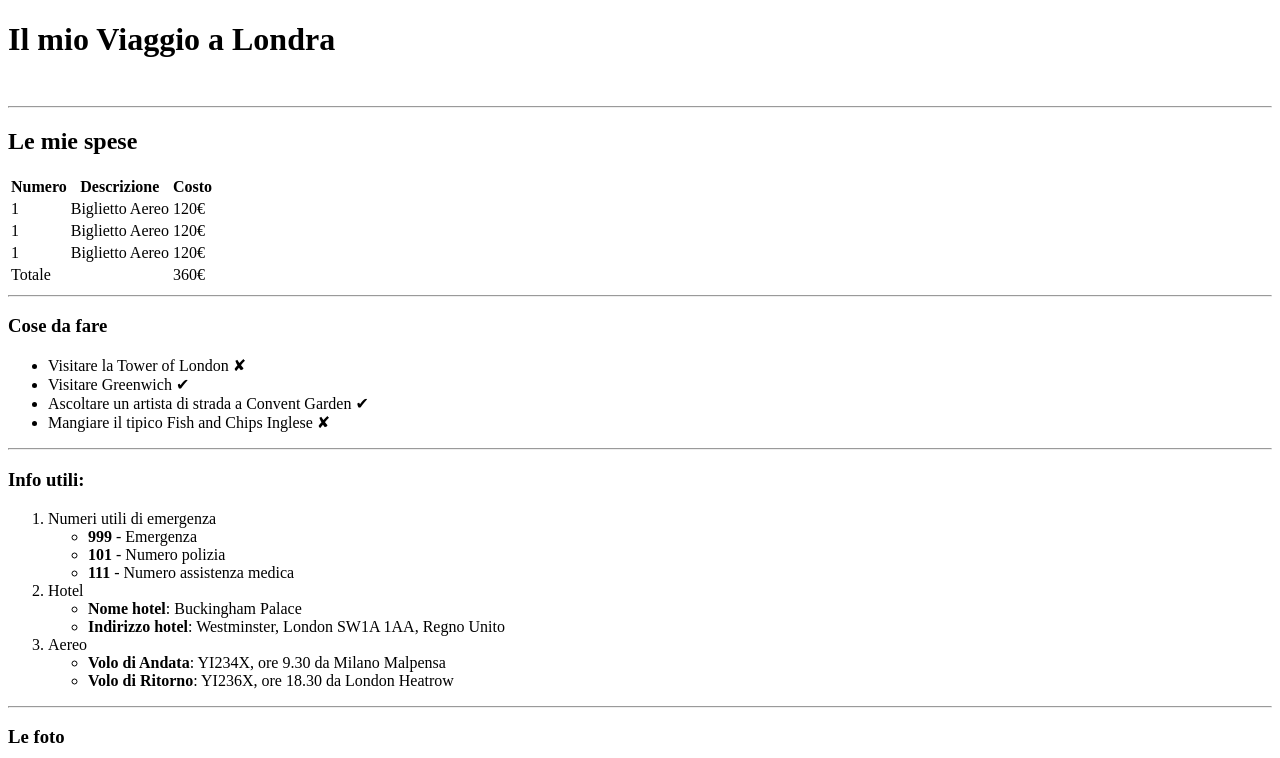
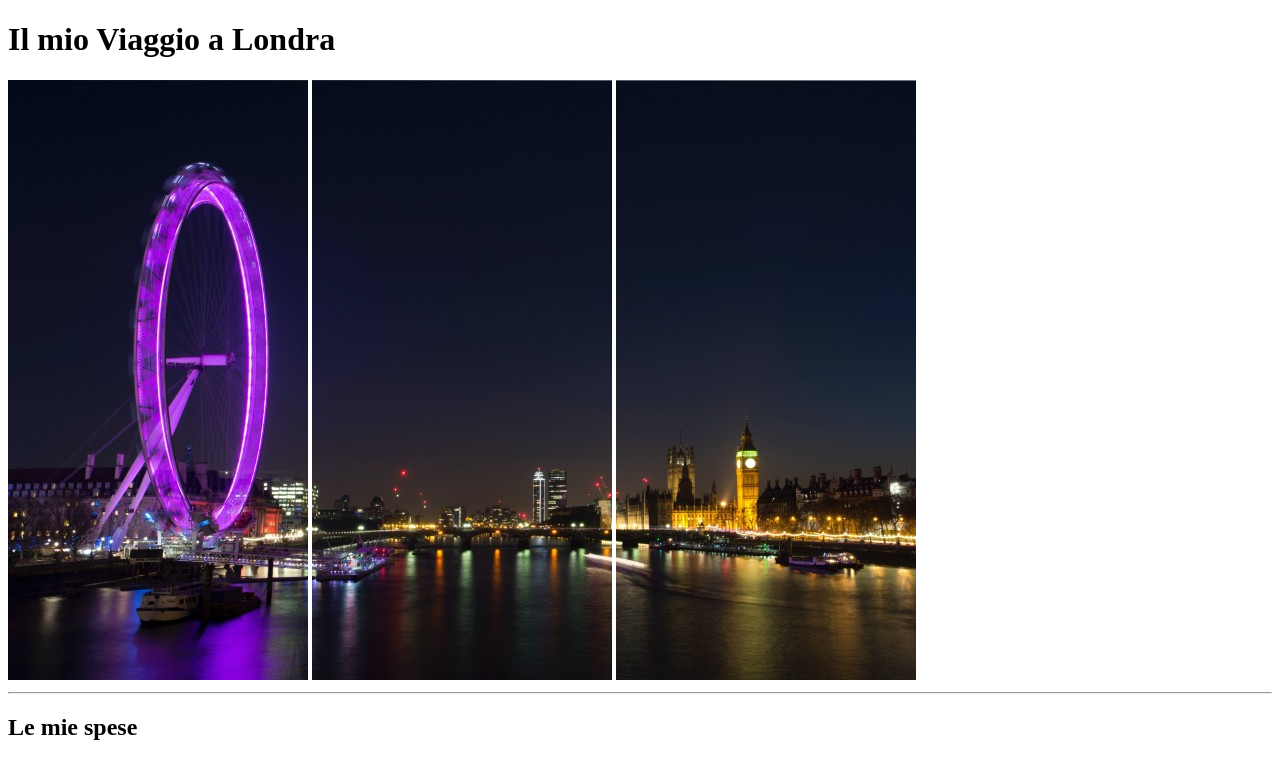
Before and after one commit to AndresiniGiovanni/html-london-trip, a plain HTML site: page index.html in a window 1280 px wide. Shown: the top 758 px of the page. Drawn offline with Linux system fonts and the light colour scheme; the site is published under a folder, as on GitHub Pages, so addresses that start at the root find nothing.

Commit message:
Correzione path img in alto

```diff
--- a/index.html
+++ b/index.html
@@ -14,9 +14,9 @@
 
     <!-- IMMAGINI -->
     <div>
-      <img src="/img/pexels-bill-emrich-230794-0.jpg" alt="" />
-      <img src="/img/pexels-bill-emrich-230794-1.jpg" alt="" />
-      <img src="/img/pexels-bill-emrich-230794-2.jpg" alt="" />
+      <img src="./img/pexels-bill-emrich-230794-0.jpg" alt="" />
+      <img src="./img/pexels-bill-emrich-230794-1.jpg" alt="" />
+      <img src="./img/pexels-bill-emrich-230794-2.jpg" alt="" />
     </div>
     <hr />
 
```
